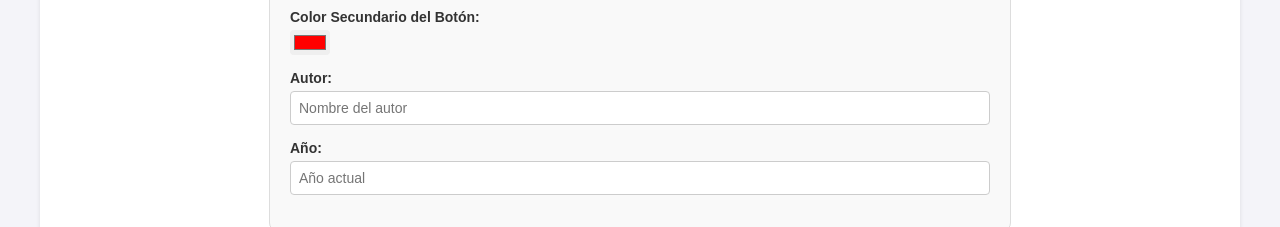
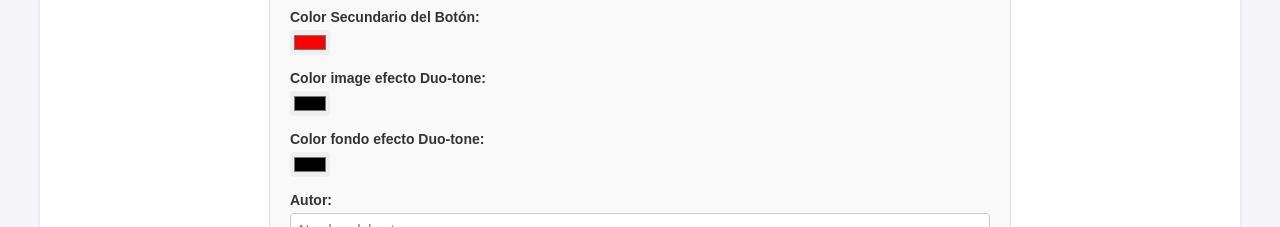
Before and after one commit to Sebastianrjm/website-builder, a React (Vite) app: page / in a window 1280 px wide. Shown: the part 1648-1875 px from the top of the page. Built offline with nearby package versions, Linux system fonts and the light colour scheme; no server answers; a web font is replaced by a local one.

Commit message:
Add files via upload

```diff
--- a/src/components/Formulario.jsx
+++ b/src/components/Formulario.jsx
@@ -377,6 +377,24 @@ const Formulario = ({ config, setConfig }) => {
           }}
         />
       </div>
+      <div className="form-group">
+        <label>Color image efecto Duo-tone:</label>
+        <input
+          type="color"
+          name="duoToneForeGround"
+          value={config.duoToneForeGround}
+          onChange={handleChange}
+        />
+      </div>
+      <div className="form-group">
+        <label>Color fondo efecto Duo-tone:</label>
+        <input
+          type="color"
+          name="duoToneBase"
+          value={config.duoToneBase}
+          onChange={handleChange}
+        />
+      </div>
 
       {/* Autor y Año */}
       <div className="form-group">
```
Also changed, not shown: 1 other file (tests, documents, lock files or other folders).
